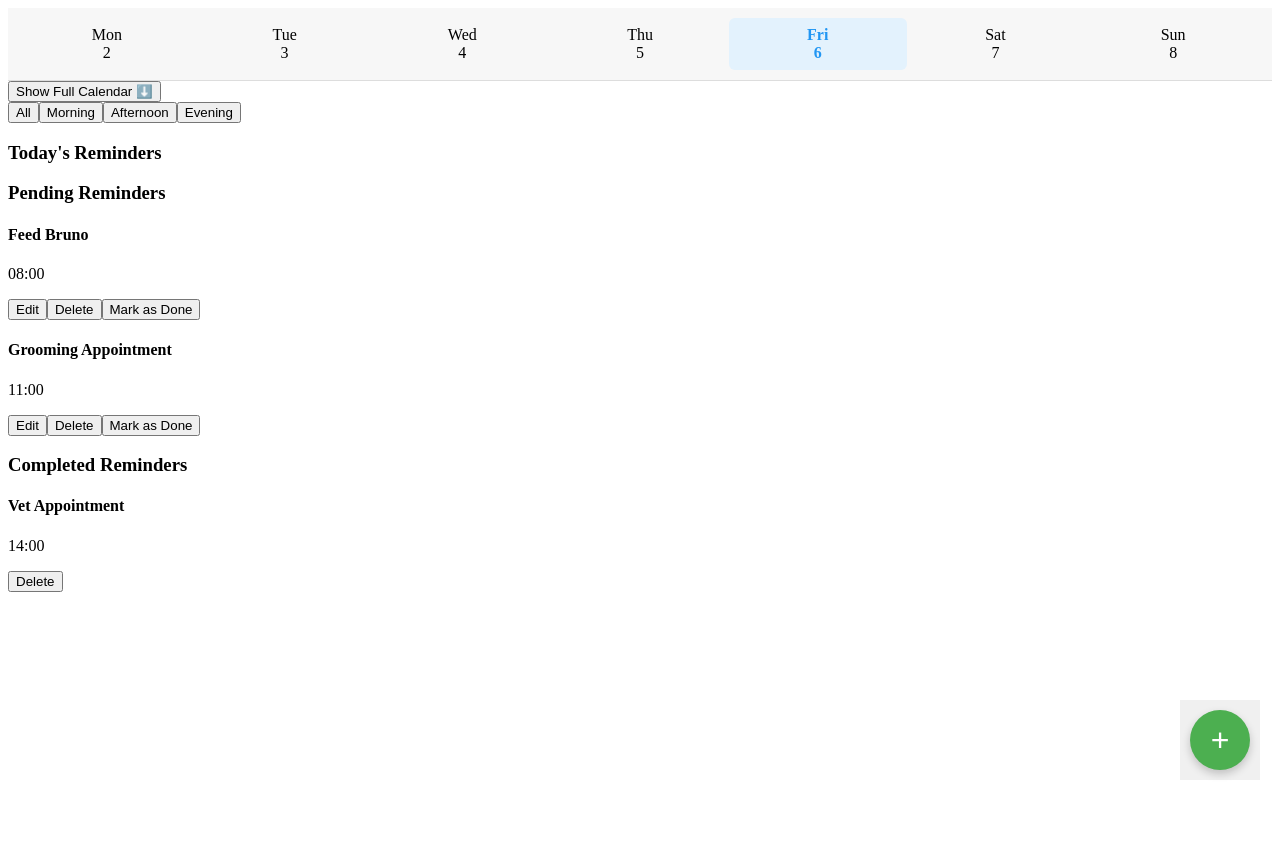
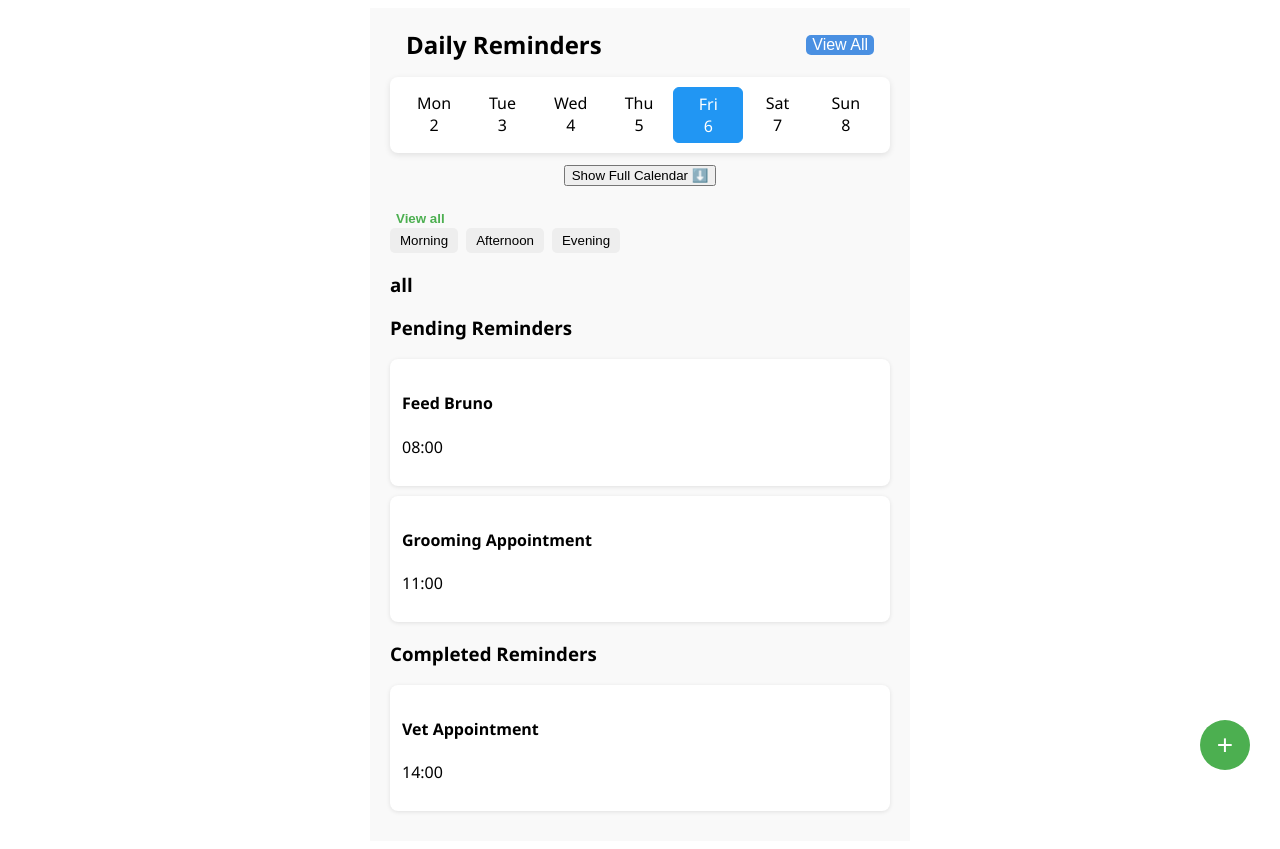
Before and after one commit to ShagunPandey11/Pet-App, a React (Create React App) app: page / in a window 1280 px wide. Before the commit the page ends 816 px from the top, so only its background shows below. Built offline with nearby package versions, Linux system fonts and the light colour scheme.

Commit message:
feat : added Daily Reminder heading and view all button

```diff
--- a/src/App.css
+++ b/src/App.css
@@ -1,40 +1,54 @@
 .app-container {
-  display: flex;
-  flex-direction: column;
-  min-height: 100vh;
+  max-width: 500px;
+  margin: auto;
+  padding: 20px;
+  font-family: 'Segoe UI', sans-serif;
+  background-color: #f9f9f9;
 }
-
-.middle-container {
-  flex: 1;
-  padding: 16px;
-  background: #fff;
-}
-
-.bottom-container {
-  padding: 10px;
-  background-color: #f0f0f0;
-  text-align: center;
-}
+/*
+.heading-title {
+  font-size: 20px;
+  font-weight: 600;
+  margin-bottom: 10px;
+  color: #333;
+} */
 
 .bottom-container {
   position: fixed;
-  bottom: 20px;
-  right: 20px;
+  bottom: 30px;
+  right: 30px;
 }
 
 .add-button {
+  width: 50px;
+  height: 50px;
+  font-size: 28px;
+  border-radius: 50%;
   background-color: #4CAF50;
   color: white;
   border: none;
-  font-size: 32px;
-  border-radius: 50%;
-  width: 60px;
-  height: 60px;
   cursor: pointer;
-  box-shadow: 0 4px 8px rgba(0, 0, 0, 0.2);
-  transition: 0.2s ease-in-out;
 }
 
-.add-button:hover {
-  background-color: #45a049;
+.reminder-header{
+  display : flex;
+  justify-content:space-between;
+  align-items:center;
+  padding :0 1rem;
+  margin-bottom: 1rem;
 }
+
+.reminder-header h2{
+    margin: 0;
+    font-size: 1.5rem;
+}
+
+.reminder-header button{
+  padding: 0.5rem 1 rem;
+  font-size: 1rem;
+  cursor: pointer;
+  border: none;
+  background-color: #4a90e2;
+  color: white;
+  border-radius: 5px;
+}
--- a/src/App.js
+++ b/src/App.js
@@ -76,6 +76,7 @@ function App() {
   const [reminders, setReminders] = useState(dummyReminders); // All reminders
   const [showForm, setShowForm] = useState(false); // Toggle form view
   const [editingReminder, setEditingReminder] = useState(null); //
+  const [viewAll, setViewAll] = useState(false);
 
   const addReminder = (newReminder) => {
     console.log(newReminder);
@@ -110,9 +111,13 @@ function App() {
 
   return (
     <div className="app-container">
+      <div className='reminder-header'>
+          <h2 className='reminder-heading'>Daily Reminders</h2>
+          <button className='filter-all-btn'  onClick={()=>setViewAll(true)}> View All</button>
+      </div>
       <CalendarStrip
         selectedDate={selectedDate}
-        onDateSelect={(date) => setSelectedDate(date)}
+        onDateSelect={(date) => {setSelectedDate(date); setViewAll(false)}}
       />
 
       {showForm ? (
@@ -131,6 +136,7 @@ function App() {
         <ReminderList
           reminders={reminders}
           selectedDate={selectedDate}
+          viewAll={viewAll}
           onEdit={(reminder) => {
             setEditingReminder(reminder);
             setShowForm(true);
--- a/src/Components/Calendarstrip.css
+++ b/src/Components/Calendarstrip.css
@@ -1,24 +1,39 @@
+.calendar-strip-container {
+  margin-bottom: 10px;
+}
+
 .calendar-strip {
   display: flex;
   justify-content: space-between;
+  background-color: #fff;
   padding: 10px;
-  background-color: #f7f7f7;
-  border-bottom: 1px solid #ddd;
+  border-radius: 8px;
+  overflow-x: auto;
+  box-shadow: 0 2px 6px rgba(0,0,0,0.1);
 }
 
 .calendar-day {
   text-align: center;
-  padding: 8px;
   cursor: pointer;
-  flex: 1;
+  padding: 5px 10px;
   border-radius: 6px;
+  width: 50px;
 }
 
 .calendar-day.today {
-  font-weight: bold;
-  color: #2196f3;
+  border: 1px solid #2196F3;
 }
 
 .calendar-day.selected {
-  background-color: #e3f2fd;
+  background-color: #2196F3;
+  color: white;
 }
+
+.calendar-toggle {
+  text-align: center;
+  margin-top: 10px;
+}
+
+.full-calendar {
+  margin-top: 10px;
+}
--- /dev/null
+++ b/src/Components/ReminderCard.css
@@ -0,0 +1,29 @@
+.reminder-card {
+  background-color: white;
+  border-radius: 8px;
+  box-shadow: 0 1px 4px rgba(0,0,0,0.1);
+  padding: 12px;
+  margin-bottom: 10px;
+  cursor: pointer;
+  transition: background-color 0.3s ease;
+}
+
+.reminder-card:hover {
+  background-color: #f0f0f0;
+}
+
+.reminder-actions {
+  margin-top: 10px;
+  display: flex;
+  gap: 10px;
+}
+
+.reminder-actions button {
+  border: none;
+  padding: 5px 10px;
+  border-radius: 5px;
+  background-color: #4CAF50;
+  color: white;
+  cursor: pointer;
+  font-size: 12px;
+}
--- a/src/Components/ReminderCard.js
+++ b/src/Components/ReminderCard.js
@@ -1,22 +1,24 @@
 // ReminderCard.js
-import React from 'react';
+import React, {useState} from 'react';
 
 function ReminderCard({ reminder, onEdit, onDelete, onComplete, showCompleteButton }) {
-    const reminderTime = reminder.time;
+    // const reminderTime = reminder.time;
+    const [showActions, setShowActions] = useState(false);
 
   return (
-    <div className="reminder-card">
+    <div className="reminder-card" onClick={()=>setShowActions(prev =>!prev)}>
       <div>
         <h4>{reminder.title}</h4>
-        <p>{reminderTime}</p>
+        <p>{reminder.time}</p>
       </div>
-      <div className="reminder-actions">
+     { showActions && (<div className="reminder-actions">
         {onEdit && <button onClick={() => onEdit(reminder)}>Edit</button>}
         {onDelete && <button onClick={() => onDelete(reminder.id)}>Delete</button>}
         {showCompleteButton && (
           <button onClick={() => onComplete(reminder.id)}>Mark as Done</button>
         )}
       </div>
+     )}
     </div>
   );
 }
--- a/src/Components/ReminderList.jsx
+++ b/src/Components/ReminderList.jsx
@@ -2,6 +2,7 @@
 import React, {useState} from 'react';
 import './Reminderlist.css';
 import ReminderCard from './ReminderCard';
+import './ReminderCard.css'
 
 function isSameDay(d1, d2) {
   return (
@@ -11,7 +12,7 @@ function isSameDay(d1, d2) {
   );
 }
 
-const ReminderList = ({ reminders, selectedDate, onEdit, onDelete, onComplete }) => {
+const ReminderList = ({ reminders, selectedDate,viewAll, onEdit, onDelete, onComplete}) => {
   const [filter, setFilter] = useState('all');
   const now = new Date();
 
@@ -33,6 +34,10 @@ const ReminderList = ({ reminders, selectedDate, onEdit, onDelete, onComplete })
 
   const filterByTime = (reminderList) => {
     return reminderList.filter(r => {
+      if(viewAll){
+
+        return true;
+         };
       const [hour] = r.time.split(':').map(Number)
       console.log(hour);
       if (filter === 'morning') return hour < 12;
@@ -60,16 +65,40 @@ const ReminderList = ({ reminders, selectedDate, onEdit, onDelete, onComplete })
 
   return (
     <div className="reminder-list">
+        <button className='all-button' onClick={()=>setFilter('all')}>View all</button>
       <div className="filter-buttons">
-        <button onClick={() => setFilter('all')}>All</button>
+        {/* <button onClick={() => setFilter('all')}>All</button> */}
         <button onClick={() => setFilter('morning')}>Morning</button>
         <button onClick={() => setFilter('afternoon')}>Afternoon</button>
         <button onClick={() => setFilter('evening')}>Evening</button>
       </div>
 
-      {renderSection("Today's Reminders", todayReminders, true)}
-      {renderSection('Pending Reminders', pendingReminders, true)}
-      {renderSection('Completed Reminders', completedReminders, false)}
+      {renderSection(filter, todayReminders, true)}
+        <h3>Pending Reminders</h3>
+        { pendingReminders.map(reminder => (
+        <ReminderCard
+          key={reminder.id}
+          reminder={reminder}
+          onEdit={onEdit}
+          onDelete={onDelete}
+          onComplete={onComplete}
+          showCompleteButton={!reminder.completed}
+        />
+      ))}
+       <h3>Completed Reminders</h3>
+        {completedReminders.map(reminder => (
+        <ReminderCard
+          key={reminder.id}
+          reminder={reminder}
+          onEdit={ onEdit}
+          onDelete={onDelete}
+          onComplete={ null}
+          showCompleteButton={reminder.completed}
+        />
+      ))}
+
+      {/* {renderSection('Pending Reminders', pendingReminders, true)}
+      {renderSection('Completed Reminders', completedReminders, false)} */}
     </div>
   );
 };
--- a/src/Components/Reminderlist.css
+++ b/src/Components/Reminderlist.css
@@ -0,0 +1,31 @@
+.reminder-list {
+  margin-top: 20px;
+}
+
+.filter-container {
+  display: flex;
+  justify-content: space-between;
+  align-items: center;
+  margin-bottom: 12px;
+}
+
+.all-button {
+  font-weight: 600;
+  color: #4CAF50;
+  background: none;
+  border: none;
+  cursor: pointer;
+}
+
+.filter-buttons button {
+  margin-right: 8px;
+  background-color: #eee;
+  border: none;
+  padding: 5px 10px;
+  border-radius: 5px;
+  cursor: pointer;
+}
+
+.filter-buttons button:hover {
+  background-color: #ddd;
+}
```
